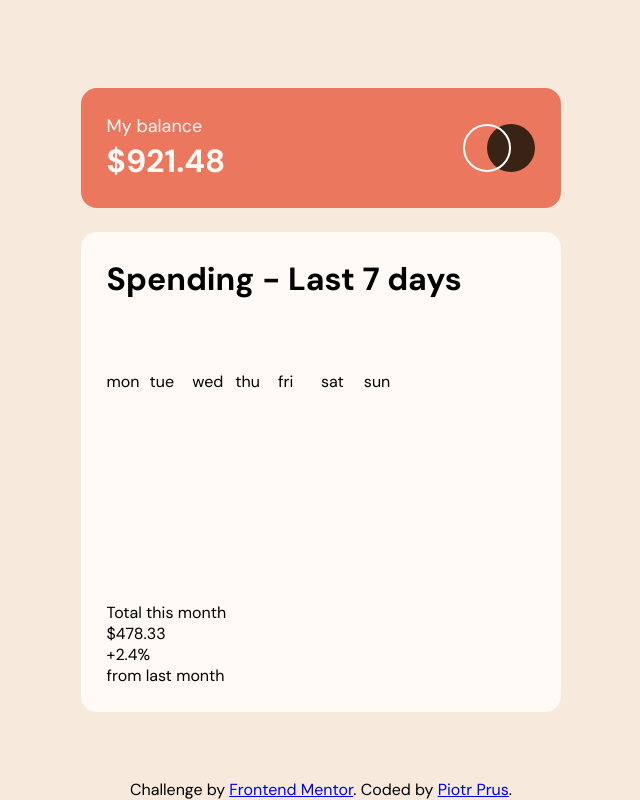
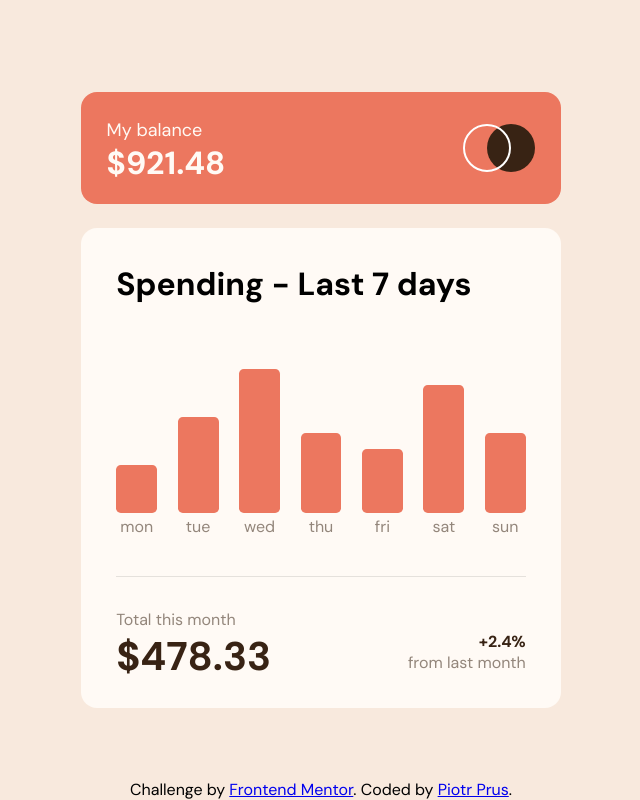
Before and after one commit to Piotrek1994/Expenses-chart-component, a plain HTML site: page index.html in a window 1280 px wide. Shown: the whole page, without its empty margins (319-959 px from the left). Drawn offline with Linux system fonts and the light colour scheme.

Commit message:
Css done

```diff
--- a/index.html
+++ b/index.html
@@ -31,16 +31,27 @@
 
     <div class="diagrams">
 
-      <div class="chart mon"><p class="chart-day">mon</p></div>
-      <div class="chart tue"><p class="chart-day">tue</p></div>
-      <div class="chart wed"><p class="chart-day">wed</p></div>
-      <div class="chart thu"><p class="chart-day">thu</p></div>
-      <div class="chart fri"><p class="chart-day">fri</p></div>
-      <div class="chart sat"><p class="chart-day">sat</p></div>
-      <div class="chart sun"><p class="chart-day">sun</p></div>
+      <div class="chart mon">
+        <div class="chart-price">$12.23</div>
+        <p class="chart-day">mon</p></div>
+
+      <div class="chart tue">
+        <div class="chart-price ">$32.32</div><p class="chart-day">tue</p></div>
+
+      <div class="chart wed">
+        <div class="chart-price">$52.36</div><p class="chart-day">wed</p></div>
+
+      <div class="chart thu"><div class="chart-price">$31.07</div><p class="chart-day">thu</p></div>
+
+      <div class="chart fri"><div class="chart-price">$55.43</div><p class="chart-day">fri</p></div>
+
+      <div class="chart sat"><div class="chart-price">$77.23</div><p class="chart-day">sat</p></div>
+
+      <div class="chart sun"><div class="chart-price">$92.03</div><p class="chart-day">sun</p></div>
 
 
     </div>
+    <div class="line"></div>
 
 
 
@@ -76,7 +87,7 @@
 
 
 
-
+<script src=""></script>
 
   </body>
   <footer class="attribution">
--- a/style.css
+++ b/style.css
@@ -14,48 +14,37 @@ body {
 	font-family: 'DM Sans', sans-serif;
 }
 
-.card-balance, .card-summary {
+.card-balance,
+.card-summary {
 	display: flex;
 	flex-direction: column;
 	justify-content: space-between;
 	width: 30rem;
-	padding: 1.6rem;
 	border-radius: 1rem;
-
 }
 
 .card-balance {
-    position: relative;
-    height: 7.5rem;
+	position: relative;
+	height: 7rem;
 	margin-bottom: 1.5rem;
-    background-color: hsl(10, 79%, 65%);
+    padding: 1.6rem;
+	background-color: hsl(10, 79%, 65%);
 	color: hsl(33, 100%, 98%);
 	font-size: 18px;
 }
 
+.card-summary {
+	height: 30rem;
+    padding: 2.2rem;
 
-
-.card-summary {
-    height: 30rem;
 	background-color: hsl(33, 100%, 98%);
 }
 
-.balance-total, .headline {
+.balance-total,
+.headline {
 	font-size: 2rem;
 	font-weight: 700;
 }
-
-
-.diagrams {
-    display: flex;
-    height: 10rem;
-}
-.chart {
-    width: 10%;
-    height: 100%;
-}
-
-
 
 .logo {
 	position: absolute;
@@ -64,11 +53,120 @@ body {
 	transform: translateY(-50%);
 }
 
+.diagrams {
+	display: flex;
+	justify-content: space-between;
+	align-items: flex-end;
+	height: 10rem;
+    margin-top: 1rem;
+}
+.chart {
+	position: relative;
+	width: 10%;
+	height: 100%;
+	background-color: hsl(10, 79%, 65%);
+	border-radius: 0.3rem;
+	cursor: pointer;
+    transition: background-color .2s;
+
+}
+
+.mon {
+	height: 3rem;
+}
+.tue {
+	height: 6rem;
+}
+.wed {
+	height: 9rem;
+}
+.thu {
+	height: 5rem;
+}
+.fri {
+	height: 4rem;
+}
+.sat {
+	height: 8rem;
+}
+.sun {
+	height: 5rem;
+}
+
+.chart-day {
+	position: absolute;
+	bottom: -1.5rem;
+	left: 50%;
+	transform: translateX(-50%);
+	color: hsl(28, 10%, 53%);
+
+}
+
+.chart:hover {
+	background-color: hsl(186, 34%, 60%);
+}
 
 
 
 
 
+.summary {
+display: flex;
+justify-content: space-between;
+height: 4rem;
+
+}
+
+.summary-left_side, .summary-right_side {
+    display: flex;
+    flex-direction: column;
+    justify-content: space-between;
+    color: hsl(28, 10%, 53%);
+}
+
+.summary-right_side {
+    align-items: flex-end;
+    justify-content: flex-end;
+}
+
+.summary-percentage {
+    font-weight: 700;
+    color: hsl(25, 47%, 15%);
+}
+
+
+.summary-value {
+    font-size: 2.5rem;
+    font-weight: 700;
+    color: hsl(25, 47%, 15%);
+}
+
+.line {
+    height: 1px;
+    width: 100%;
+    margin-top: 2rem;
+    background: rgba(0, 0, 0, 0.1)
+}
+
+.chart-price {
+    position: absolute;
+    display: flex;
+    justify-content: center;
+    align-items: center;
+    width: 3.9rem;
+    height: 2.2rem;
+    top: -2.8rem;
+    left: 50%;
+    transform: translateX(-50%);
+    background-color: hsl(25, 47%, 15%);
+    border-radius: 0.3rem;
+    color: hsl(33, 100%, 98%);
+    visibility: hidden;
+}
+
+.active {
+    visibility: visible;
+}
 
 footer {
 	position: absolute;
```
